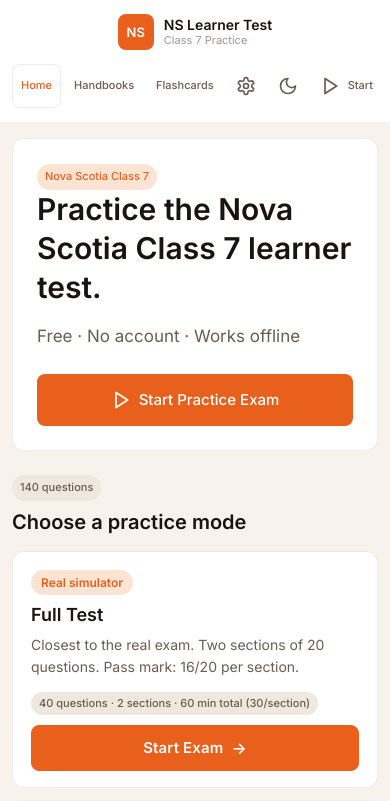
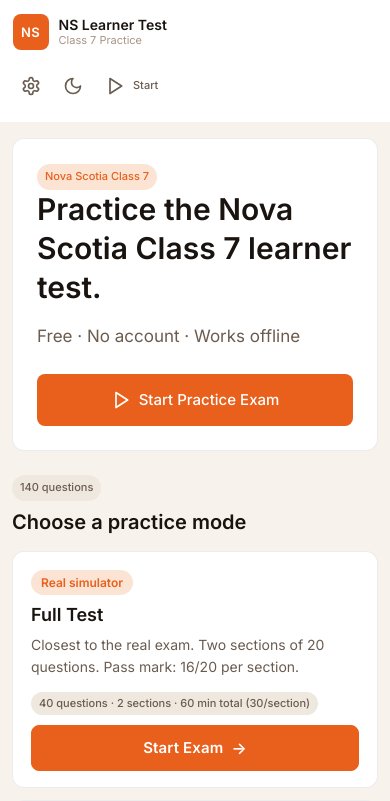
Before and after one commit to muknan/NS-Learners, a Next.js app: page / in a window 390 px wide. Shown: the top 801 px of the page. Built offline with nearby package versions, Linux system fonts and the light colour scheme.

Commit message:
Nav bar fixes: prevent Start button clip on hover, hide text links below 520px to stop mobile overflow

```diff
--- a/src/styles/globals.css
+++ b/src/styles/globals.css
@@ -17,6 +17,7 @@
   font-size: var(--text-16);
   font-weight: 400;
   line-height: 1.6;
+  overflow-x: hidden;
 }
 
 button,
@@ -175,6 +176,8 @@
   overflow-x: auto;
   flex-wrap: nowrap;
   scrollbar-width: none;
+  padding-block: 4px;
+  margin-block: -4px;
 }
 
 .site-nav::-webkit-scrollbar {
@@ -2917,6 +2920,10 @@
   .hero-sign-wall {
     display: none;
   }
+
+  .site-nav > a {
+    display: none;
+  }
 }
 
 @media (min-width: 1024px) {
```
Also changed, not shown: 1 other file (tests, documents, lock files or other folders).
